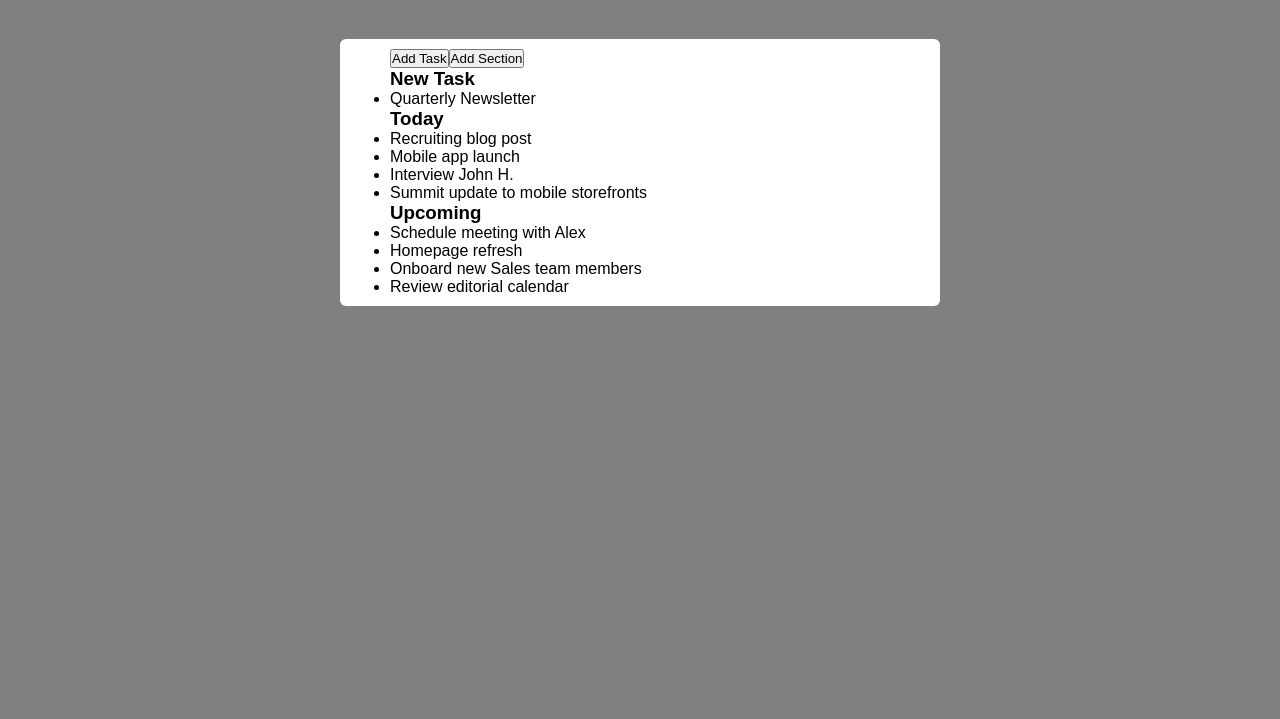
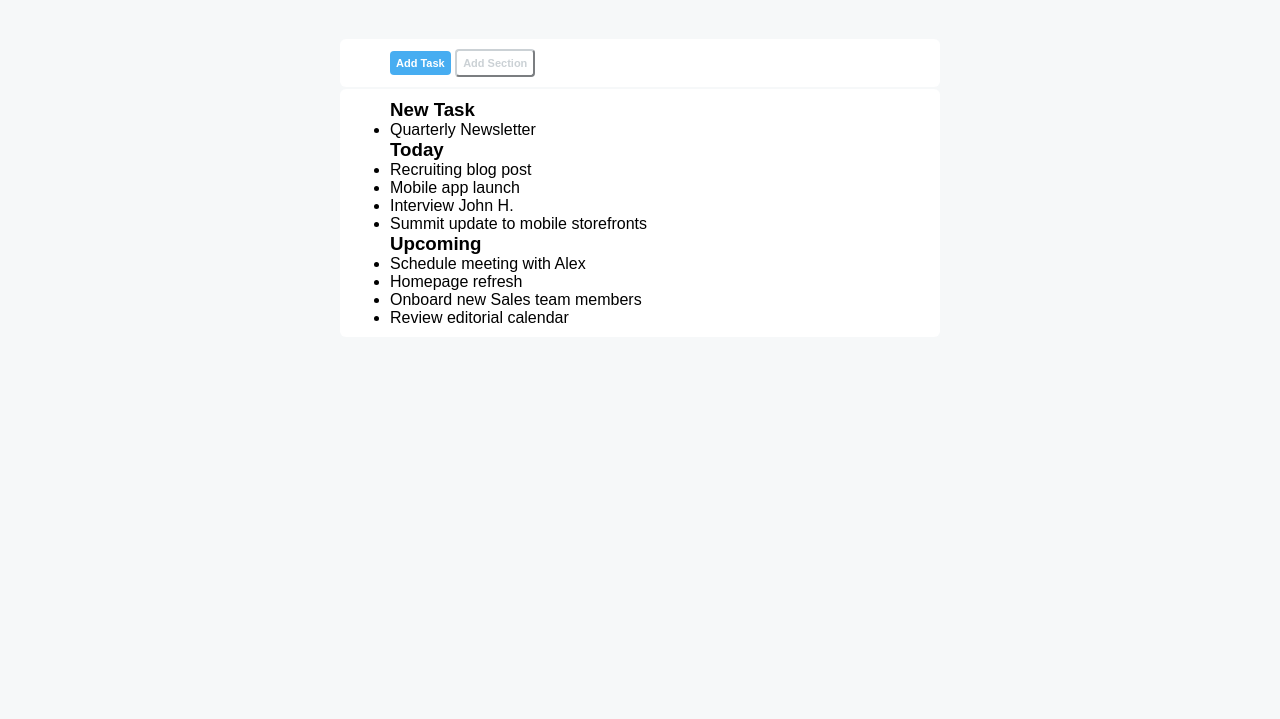
Before and after one commit to martinapiglio/html-css-toboolist, a plain HTML site: page index.html in a window 1280 px wide. Shown: the part 81-800 px from the top of the page. Drawn offline with Linux system fonts and the light colour scheme.

Commit message:
button section styling

```diff
--- a/css/style.css
+++ b/css/style.css
@@ -5,12 +5,13 @@
 }
 
 body {
-     background-color: grey /* #f6f8f9 */;
+    background-color: #f6f8f9 ;
     font-family: Arial, Helvetica, sans-serif;
 }
 
 header {
     background-color: white;
+    margin-bottom: 50px;
 }
 
 h1 {
@@ -23,12 +24,33 @@ header #logo {
     padding: 10px 0 5px 10px;
 }
 
-.container {
+main, nav {
     background-color: white;
     max-width: 600px;
-    margin-top: 50px;
+    margin-top: 2px;
     margin-left: auto;
     margin-right: auto;
-    padding: 10px 50px 10px;
+    padding: 10px 50px;
     border-radius: 6px;
 }
+
+nav #task-button {
+    background-color: #47adf1;
+    color: white;
+    font-size: 11px;
+    font-weight: bold;
+    border: none;
+    border-radius: 4px;
+    padding: 6px;
+}
+
+nav #section-button {
+    background-color: white;
+    color: #cbd1d5;
+    font-size: 11px;
+    font-weight: bold;
+    border-color: #cbd1d5;
+    border-radius: 4px;
+    /* aggiustare bordo button  */
+    padding: 6px;
+}
--- a/index.html
+++ b/index.html
@@ -16,10 +16,9 @@
         <h1>Toboolist</h1>
     </header>
 
-    <div class="container">
-
         <nav>
-        <button>Add Task</button><button>Add Section</button>
+        <button id="task-button">Add Task</button>
+        <button id="section-button">Add Section</button>
         </nav>
 
     <main>
@@ -52,7 +51,6 @@
         </section>
     </main>
 
-    </div>
 </body>
 
 </html>
```
Lines whose indentation alone changed are shown as unchanged.
